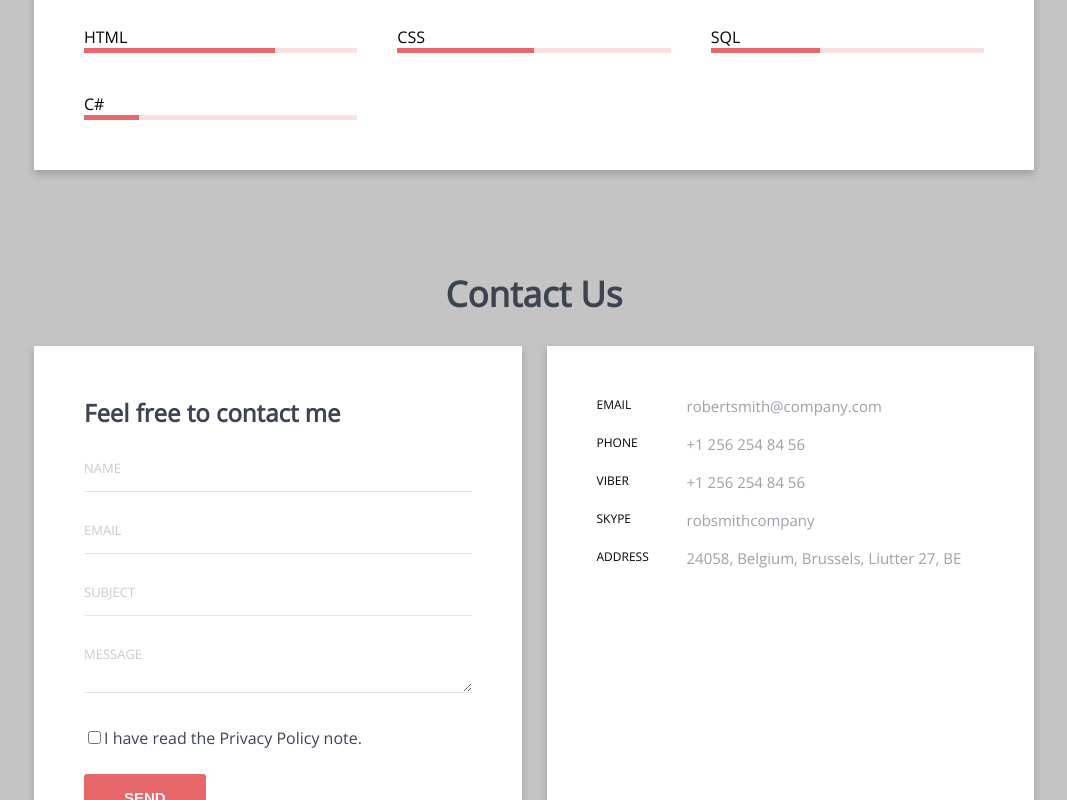
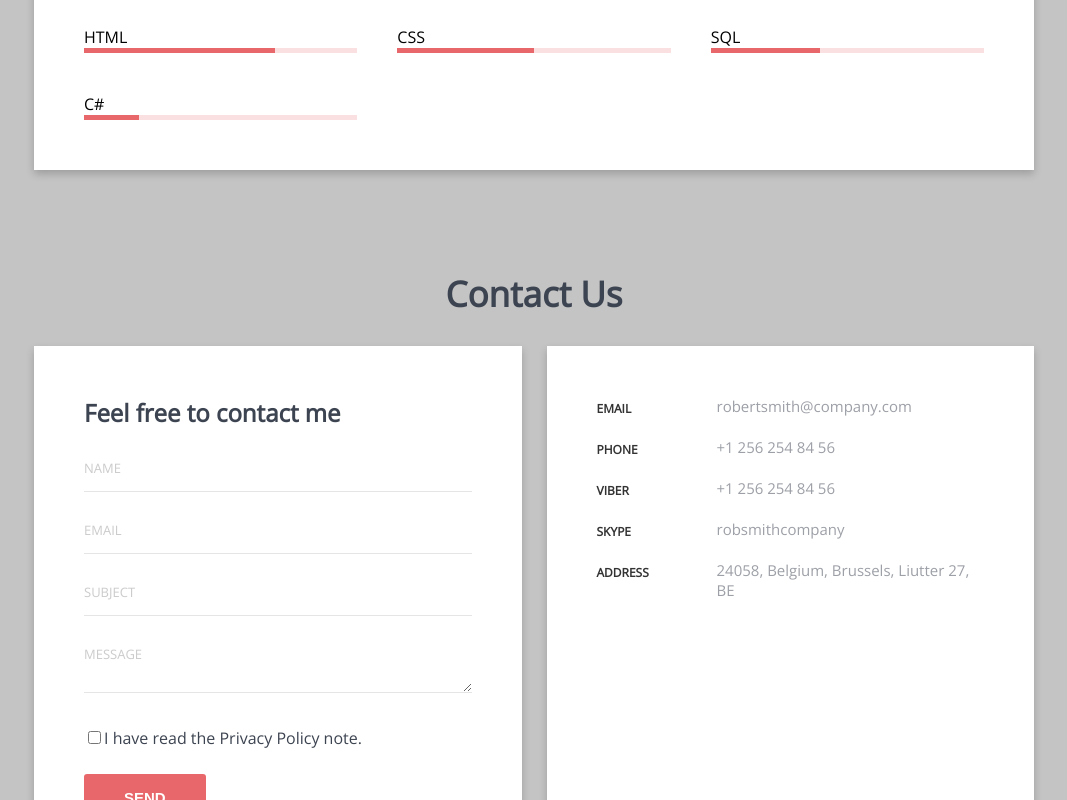
Before and after one commit to ALCordeiro/fe-ramp-up-alysson, an Angular app: page / in a window 1280 px wide. Shown: the part 1059-1859 px from the top of the page, without its empty margins (106-1173 px from the left). Built offline with nearby package versions, Linux system fonts and the light colour scheme.

Commit message:
hotfixes

```diff
--- a/src/app/contact-form/contact-form.component.html
+++ b/src/app/contact-form/contact-form.component.html
@@ -28,9 +28,9 @@
 
   <div class="card secondcolumn">
     <ul class="contact-infos">
-      <li *ngFor="let element of array" class="list contact-list">
-        <span class="label">{{element.name}}</span>
-        <span class="text">{{element.value}}</span>
+      <li *ngFor="let element of array" class="list card-fields">
+        <div class="title"><span class="label">{{element.name}}</span></div>
+        <span class="data">{{element.value}}</span>
       </li>
     </ul>
   </div>
--- a/src/styles.scss
+++ b/src/styles.scss
@@ -24,7 +24,6 @@
 @import "styles/objects/contact-fields.scss";
 @import "styles/objects/contact-form.scss";
 @import "styles/objects/contact-infos.scss";
-@import "styles/objects/contact-list.scss";
 @import "styles/objects/button-wordpress.scss";
 @import "styles/objects/form-group.scss";
 @import "styles/objects/section.scss";
--- a/styles/objects/card-fields.scss
+++ b/styles/objects/card-fields.scss
@@ -27,6 +27,7 @@
         font-weight: 400;
         line-height: 20px;
         color: $silver-gray;
+        flex: 1 1 215px;
     }
 }
 
--- a/styles/objects/contact-list.scss
+++ /dev/null
@@ -1,17 +0,0 @@
-.contact-list {
-    display: flex;
-
-    & > .label {
-        font-size: 12px;
-        font-weight: 400;
-        text-transform: uppercase;
-        flex: 0 0 90px;
-    }
-
-    & > .text {
-        flex: 1 1 215px;
-        color: $silver-gray;
-        font-size: 15px;
-        font-weight: 400;
-    }
-}
```
